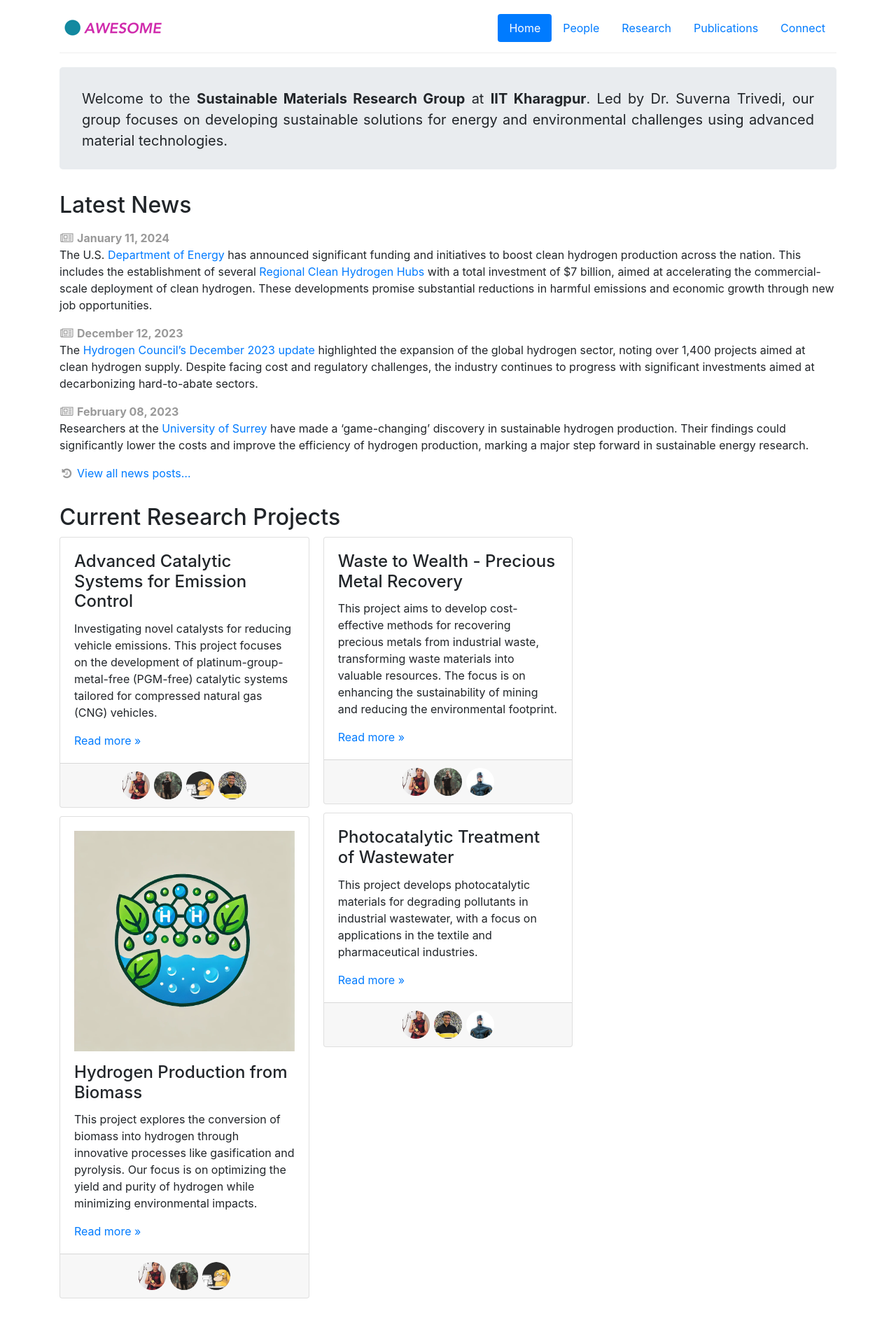
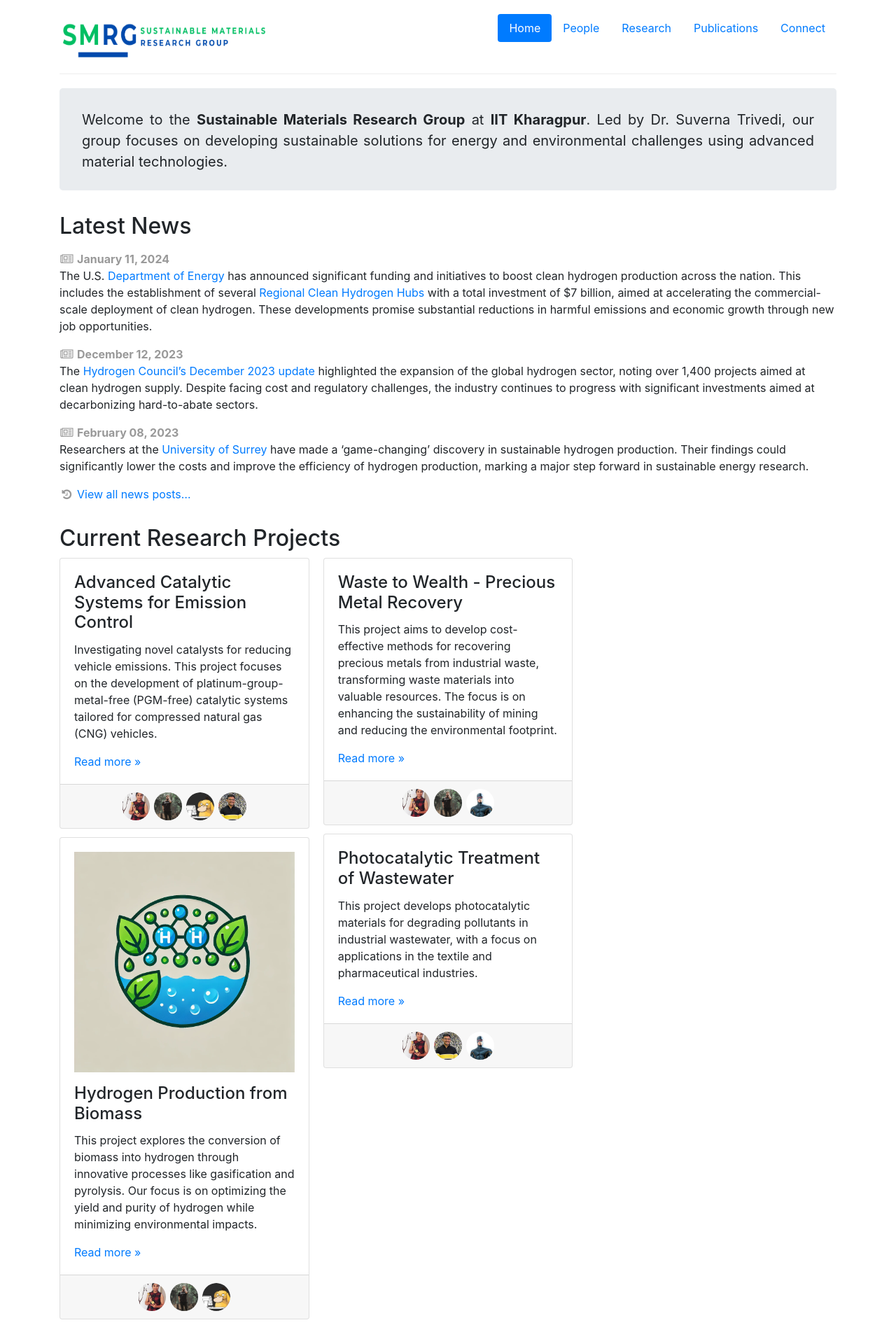
Before and after one commit to Kunalvrm555/smrg-web, a Jekyll site: the page built from index.html, in a window 1280 px wide. Shown: the top 1903 px of the page at 70% size. Built offline with Jekyll 4.4.1, drawn with Linux system fonts in a browser that asks for light colours.

Commit message:
updated logo, add .gitignore

```diff
--- a/css/group.scss
+++ b/css/group.scss
@@ -53,8 +53,8 @@ a > .fa {
 
 /* Group logo */
 #logo {
-    width: 154px;
-    height: 35px;
+    width: 300px;
+    height: 65px;
     margin: 2px 0 8px 0;
 }
 
```
Also changed, not shown: img/logo.png, img/logo@2x.png (deleted), 1 other file.
